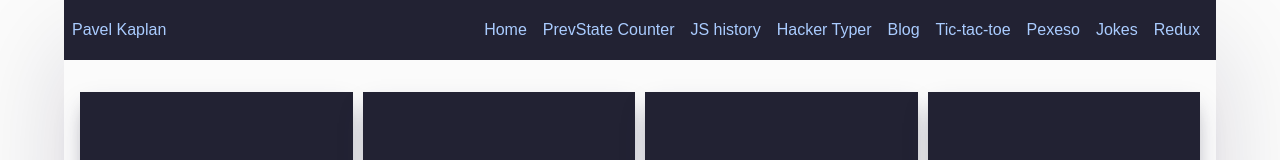
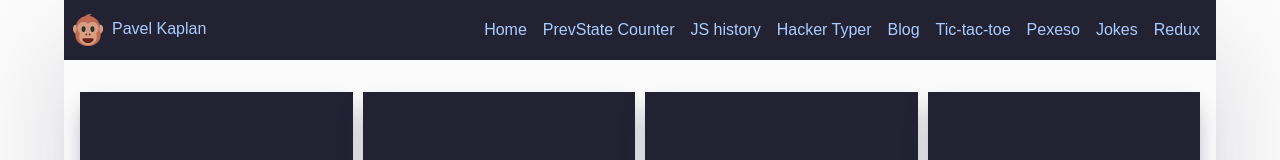
Before and after one commit to chaozek/portfolio, a React (Create React App) app: page / in a window 1280 px wide. Shown: the top 160 px of the page. Built offline with nearby package versions, Linux system fonts and the light colour scheme.

Commit message:
designing

```diff
--- a/src/HWs/HW1/components/Header.tsx
+++ b/src/HWs/HW1/components/Header.tsx
@@ -3,12 +3,18 @@ import { Section } from '../../../App'
 import Blog from '../../HW6/Blog/HomePage'
 import BlogForm from '../../HW6/Blog/BlogForm'
 import React from 'react'
+import monkey from '../../../Imgs/Monkey.png'
 import styled from 'styled-components'
+
 const Header = () => {
   return (
     <HeaderDiv>
       <Left>
-        <Link to='/'>Pavel Kaplan</Link>
+        <Link to='/'>
+          {' '}
+          <Img src={monkey} alt='monkey' />
+          Pavel Kaplan
+        </Link>
       </Left>
       <Right>
         <Ul>
@@ -76,3 +82,6 @@ const Li = styled.div`
   margin-right: 1rem;
   text-decoration: none;
 `
+const Img = styled.img`
+  margin-right: 0.5rem;
+`
```
Also changed, not shown: src/Imgs/Monkey.png (added), 1 other file (tests, documents, lock files or other folders).
